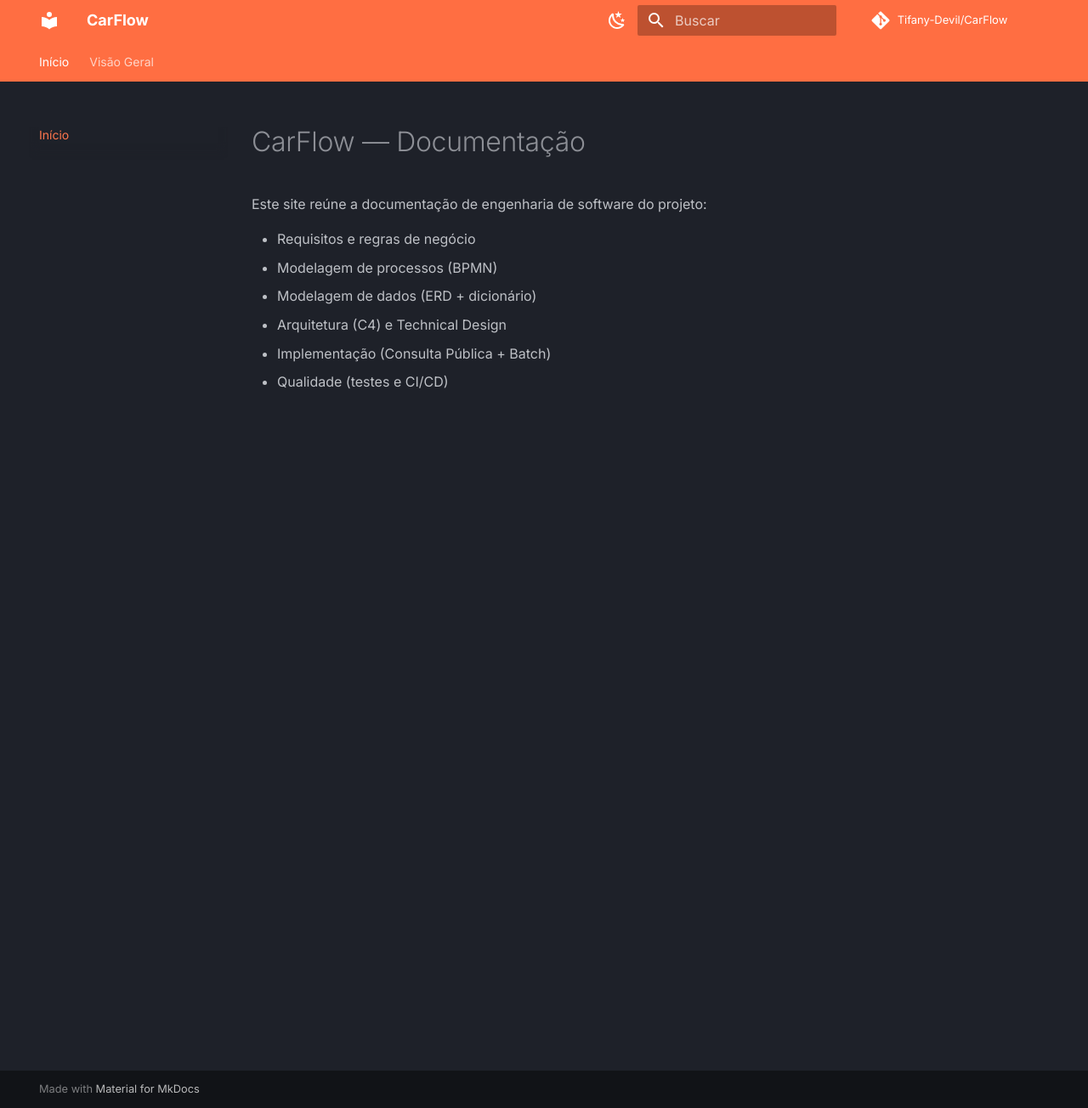
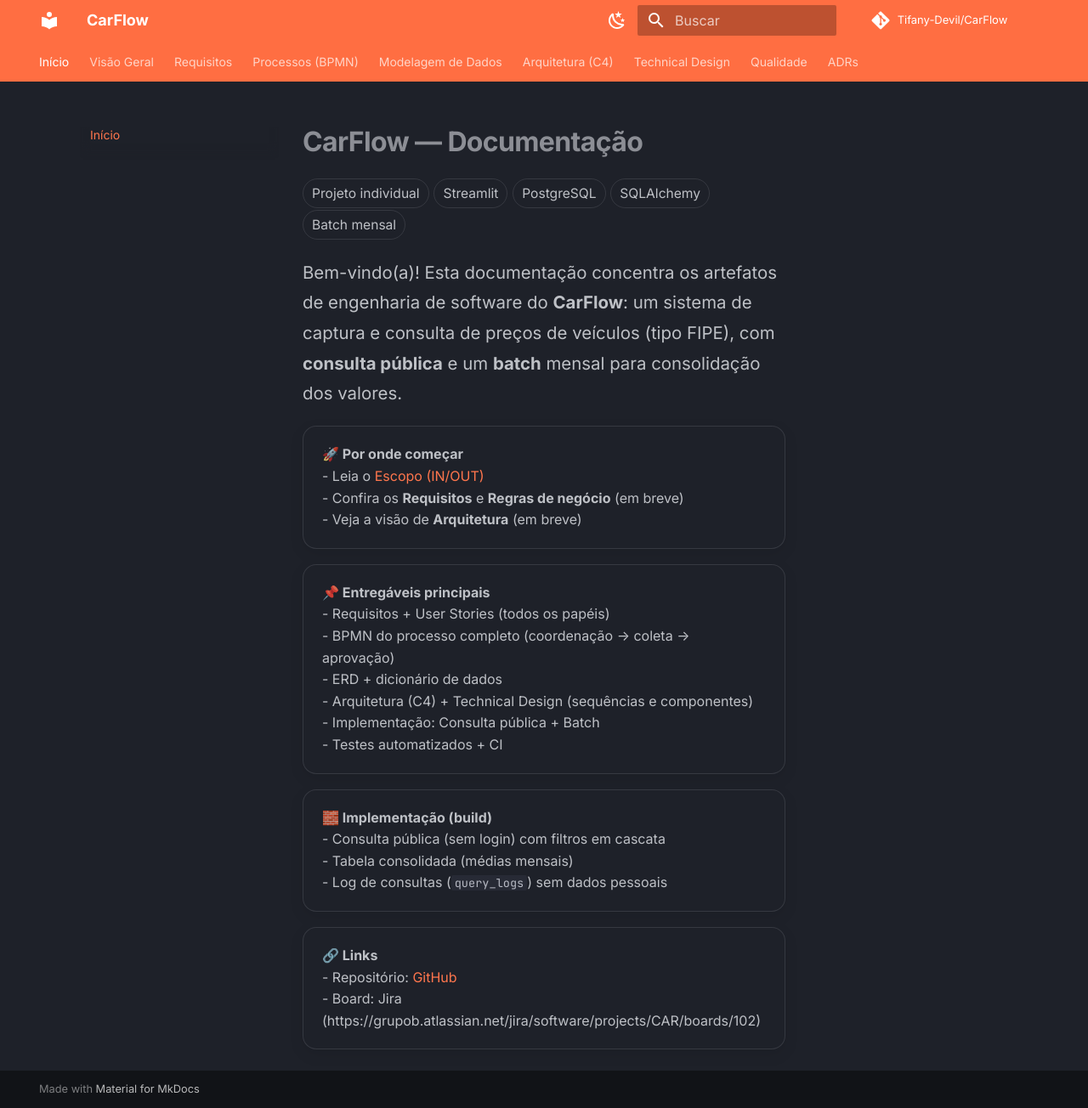
Before and after one commit to Tifany-Devil/CarFlow, an MkDocs documentation site: the page built from docs/index.md, in a window 1280 px wide and 1304 px high. Shown: the whole window at 85% size. Built offline with MkDocs 1.6.1 and Material for MkDocs 9.7.7, drawn with Linux system fonts in a browser that asks for light colours; comment, search, counter and statistics services are not loaded.

Commit message:
docs: add documentation sections skeleton

```diff
--- a/docs/index.md
+++ b/docs/index.md
@@ -1,10 +1,41 @@
 # CarFlow — Documentação
 
-Este site reúne a documentação de engenharia de software do projeto:
+<span class="badge">Projeto individual</span>
+<span class="badge">Streamlit</span>
+<span class="badge">PostgreSQL</span>
+<span class="badge">SQLAlchemy</span>
+<span class="badge">Batch mensal</span>
 
-- Requisitos e regras de negócio
-- Modelagem de processos (BPMN)
-- Modelagem de dados (ERD + dicionário)
-- Arquitetura (C4) e Technical Design
-- Implementação (Consulta Pública + Batch)
-- Qualidade (testes e CI/CD)
+Bem-vindo(a)! Esta documentação concentra os artefatos de engenharia de software do **CarFlow**:
+um sistema de captura e consulta de preços de veículos (tipo FIPE), com **consulta pública** e um **batch** mensal
+para consolidação dos valores.
+
+<div class="card">
+<b>🚀 Por onde começar</b><br>
+- Leia o <a href="01-visao-geral/escopo/">Escopo (IN/OUT)</a><br>
+- Confira os <b>Requisitos</b> e <b>Regras de negócio</b> (em breve)<br>
+- Veja a visão de <b>Arquitetura</b> (em breve)
+</div>
+
+<div class="card">
+<b>📌 Entregáveis principais</b><br>
+- Requisitos + User Stories (todos os papéis)<br>
+- BPMN do processo completo (coordenação → coleta → aprovação)<br>
+- ERD + dicionário de dados<br>
+- Arquitetura (C4) + Technical Design (sequências e componentes)<br>
+- Implementação: Consulta pública + Batch<br>
+- Testes automatizados + CI
+</div>
+
+<div class="card">
+<b>🧱 Implementação (build)</b><br>
+- Consulta pública (sem login) com filtros em cascata<br>
+- Tabela consolidada (médias mensais)<br>
+- Log de consultas (<code>query_logs</code>) sem dados pessoais<br>
+</div>
+
+<div class="card">
+<b>🔗 Links</b><br>
+- Repositório: <a href="https://github.com/Tifany-Devil/CarFlow">GitHub</a><br>
+- Board: Jira (https://grupob.atlassian.net/jira/software/projects/CAR/boards/102)<br>
+</div>
--- /dev/null
+++ b/docs/stylesheets/extra.css
@@ -0,0 +1,80 @@
+/* ===== CarFlow Docs – Visual polish (MkDocs Material) ===== */
+
+/* Mais “cara de site”, menos “cara de wiki” */
+.md-main__inner {
+  max-width: 1100px;
+}
+
+/* Títulos mais fortes e com espaçamento melhor */
+.md-typeset h1 {
+  font-weight: 800;
+  letter-spacing: -0.02em;
+  margin-bottom: 0.6rem;
+}
+.md-typeset h2 {
+  font-weight: 750;
+  letter-spacing: -0.01em;
+  margin-top: 2.0rem;
+}
+.md-typeset h3 {
+  font-weight: 700;
+  margin-top: 1.4rem;
+}
+
+/* Parágrafos mais confortáveis */
+.md-typeset p,
+.md-typeset li {
+  line-height: 1.75;
+  font-size: 1.02rem;
+}
+
+/* Blocos de código com borda suave */
+.md-typeset pre > code {
+  border-radius: 14px;
+}
+
+/* Tabelas mais bonitas */
+.md-typeset table:not([class]) {
+  border-radius: 14px;
+  overflow: hidden;
+}
+.md-typeset table:not([class]) th {
+  font-weight: 700;
+}
+.md-typeset table:not([class]) td,
+.md-typeset table:not([class]) th {
+  padding: 0.75rem 0.9rem;
+}
+
+/* “Cards” simples para listas (usando Markdown) */
+.md-typeset .card {
+  border-radius: 16px;
+  padding: 1.0rem 1.1rem;
+  border: 1px solid var(--md-default-fg-color--lightest);
+  background: var(--md-default-bg-color);
+  box-shadow: 0 6px 18px rgba(0,0,0,0.08);
+  margin: 0.9rem 0;
+}
+
+/* Destaque para “badges” (span) */
+.md-typeset .badge {
+  display: inline-block;
+  padding: 0.15rem 0.5rem;
+  border-radius: 999px;
+  border: 1px solid var(--md-default-fg-color--lightest);
+  font-size: 0.78rem;
+  vertical-align: middle;
+}
+
+/* Melhorar links */
+.md-typeset a {
+  text-decoration: none;
+}
+.md-typeset a:hover {
+  text-decoration: underline;
+}
+
+/* Ajuste sutil no header */
+.md-header__title {
+  font-weight: 750;
+}
--- a/mkdocs.yml
+++ b/mkdocs.yml
@@ -59,3 +59,10 @@ nav:
   - Início: index.md
   - Visão Geral:
       - Escopo (IN/OUT): 01-visao-geral/escopo.md
+  - Requisitos: 02-requisitos/index.md
+  - Processos (BPMN): 03-processos-bpmn/index.md
+  - Modelagem de Dados: 04-modelagem-dados/index.md
+  - Arquitetura (C4): 05-arquitetura/index.md
+  - Technical Design: 06-technical-design/index.md
+  - Qualidade: 07-qualidade/index.md
+  - ADRs: 08-adr/index.md
```
Also changed, not shown: docs/02-requisitos/index.md (added, +9 -0 lines), docs/03-processos-bpmn/index.md (added, +2 -0 lines), docs/04-modelagem-dados/index.md (added, +2 -0 lines), docs/05-arquitetura/index.md (added, +2 -0 lines), docs/06-technical-design/index.md (added, +2 -0 lines), docs/07-qualidade/index.md (added, +2 -0 lines), docs/08-adr/index.md (added, +3 -0 lines).
